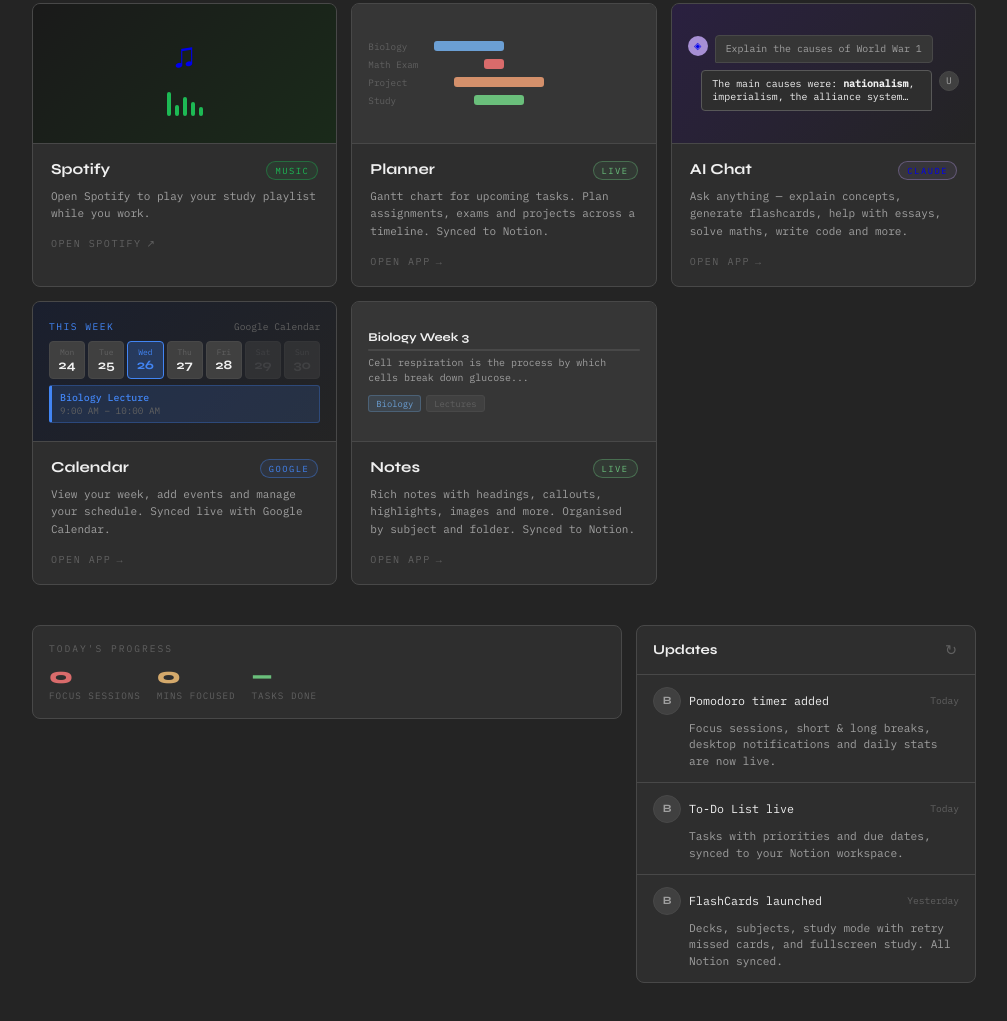
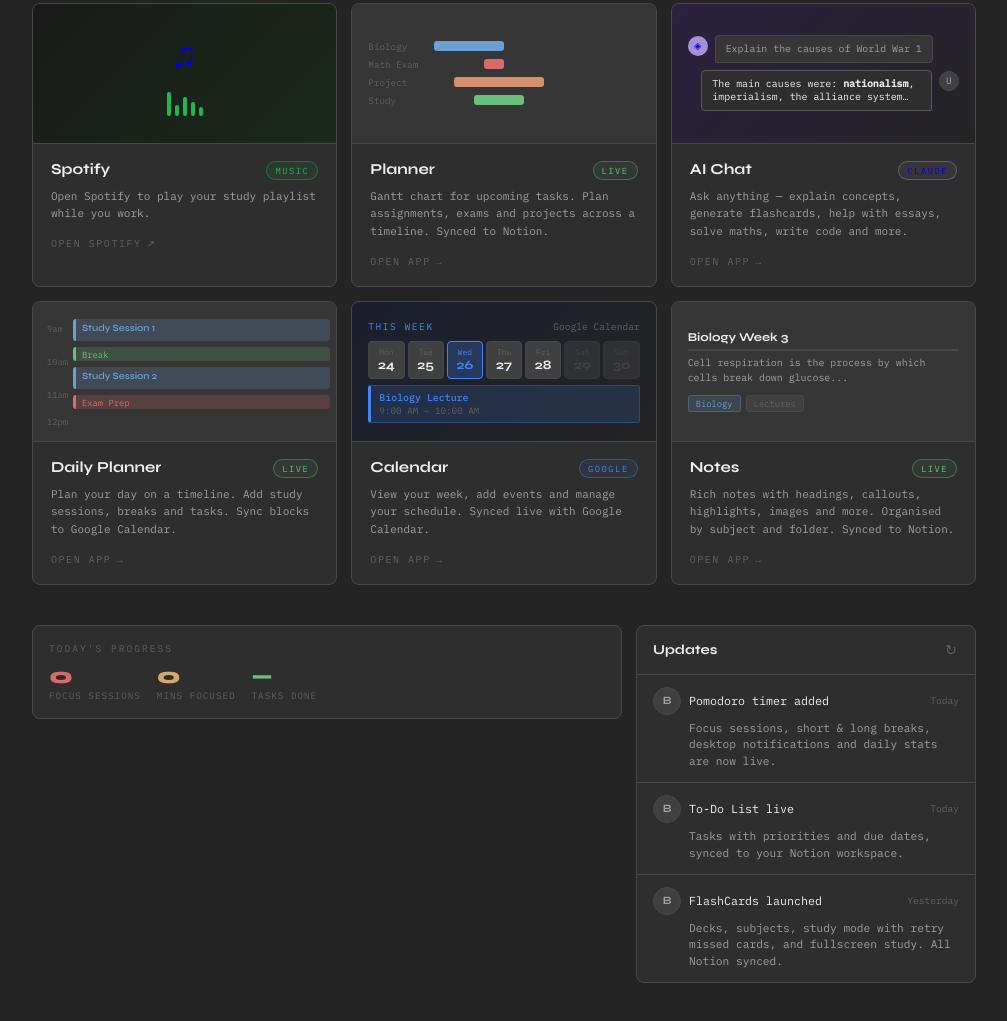
Before and after one commit to chew-yyy/brendansstudyhub, a website: page brendansstudyhub/flashcards/index.html in a window 1280 px wide. Shown: the part 611-1632 px from the top of the page, without its empty margins (136-1143 px from the left). Drawn offline with Linux system fonts and the light colour scheme.

Commit message:
Update index.html

```diff
--- a/brendansstudyhub/flashcards/index.html
+++ b/brendansstudyhub/flashcards/index.html
@@ -369,6 +369,34 @@
       </div>
     </a>
 
+    <!-- Daily Planner -->
+    <a class="app-card card-daily" href="daily-planner.html">
+      <div class="card-preview" style="background:var(--surf2)">
+        <div style="display:flex;flex-direction:column;gap:4px;padding:10px 14px;width:100%;position:relative">
+          <div style="position:absolute;left:40px;right:6px;top:8px;bottom:8px">
+            <div style="position:absolute;top:6px;left:0;right:0;height:22px;background:rgba(107,159,212,.2);border-left:3px solid var(--blue);border-radius:3px;padding:3px 6px;font-size:0.6rem;color:var(--blue);font-family:'Syne',sans-serif;font-weight:600">Study Session 1</div>
+            <div style="position:absolute;top:34px;left:0;right:0;height:14px;background:rgba(106,191,123,.2);border-left:3px solid var(--green);border-radius:3px;padding:2px 6px;font-size:0.55rem;color:var(--green)">Break</div>
+            <div style="position:absolute;top:54px;left:0;right:0;height:22px;background:rgba(107,159,212,.2);border-left:3px solid var(--blue);border-radius:3px;padding:3px 6px;font-size:0.6rem;color:var(--blue);font-family:'Syne',sans-serif;font-weight:600">Study Session 2</div>
+            <div style="position:absolute;top:82px;left:0;right:0;height:14px;background:rgba(217,107,107,.2);border-left:3px solid var(--red);border-radius:3px;padding:2px 6px;font-size:0.55rem;color:var(--red)">Exam Prep</div>
+          </div>
+          <div style="font-size:0.55rem;color:var(--txt3);width:34px;padding-top:8px">9am</div>
+          <div style="font-size:0.55rem;color:var(--txt3);width:34px;padding-top:18px">10am</div>
+          <div style="font-size:0.55rem;color:var(--txt3);width:34px;padding-top:18px">11am</div>
+          <div style="font-size:0.55rem;color:var(--txt3);width:34px;padding-top:12px">12pm</div>
+        </div>
+      </div>
+      <div class="card-body">
+        <div class="card-top">
+          <div class="card-title">Daily Planner</div>
+          <span class="card-badge badge-live">Live</span>
+        </div>
+        <div class="card-desc">Plan your day on a timeline. Add study sessions, breaks and tasks. Sync blocks to Google Calendar.</div>
+        <div class="card-footer">
+          <div class="card-link">Open app <span class="card-arrow">→</span></div>
+        </div>
+      </div>
+    </a>
+
     <!-- Calendar -->
     <a class="app-card card-cal" href="calendar.html">
       <div class="card-preview" style="background:linear-gradient(135deg,#1a1f2e 0%,#242424 100%)">
```
